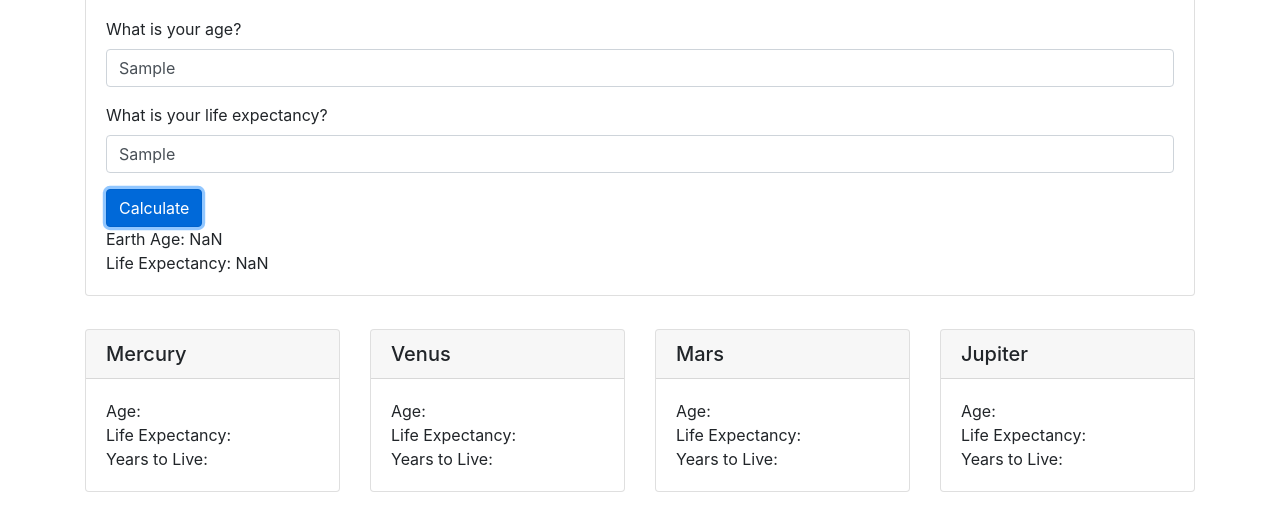
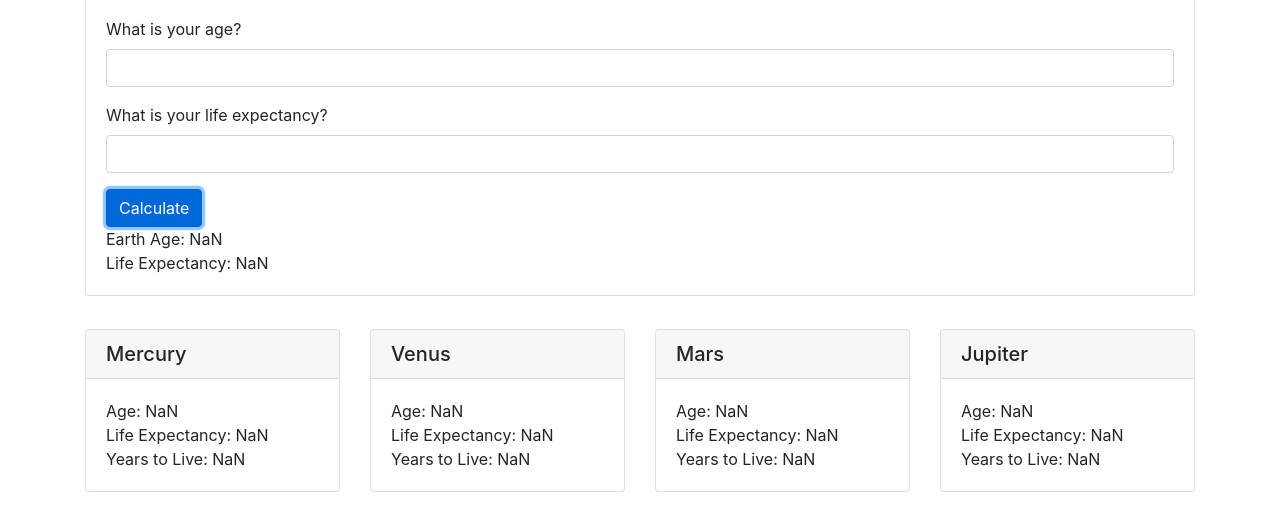
Before and after one commit to krishops/galactic-age, a website built with webpack: page src/index.html in a window 1280 px wide. Both pictures are taken after typing "Sample", "Sample" into the empty fields and a click on the button "Calculate". Shown: the part 63-594 px from the top of the page. Built offline with nearby package versions, Linux system fonts and the light colour scheme.

Commit message:
add UI Logic

```diff
--- a/src/index.html
+++ b/src/index.html
@@ -37,9 +37,9 @@
         <div class="card">
           <h5 class="card-header">Mercury</h5>
           <div class="card-body">
-            <div>Age:</div>
-            <div>Life Expectancy:</div>
-            <div>Years to Live:</div>
+            <div>Age: <span id="ageMercury"></span> </div>
+            <div>Life Expectancy: <span id="mercuryLifeExpectancy"></span> </div>
+            <div>Years to Live: <span id="lifeLeftMercury"></span> </div>
           </div>
         </div>
       </div>
@@ -47,9 +47,9 @@
         <div class="card">
           <h5 class="card-header">Venus</h5>
           <div class="card-body">
-            <div>Age:</div>
-            <div>Life Expectancy:</div>
-            <div>Years to Live:</div>
+            <div>Age: <span id="ageVenus"></span> </div>
+            <div>Life Expectancy: <span id="venusLifeExpectancy"></span> </div>
+            <div>Years to Live: <span id="lifeLeftVenus"></span> </div>
           </div>
         </div>
       </div>
@@ -57,9 +57,9 @@
         <div class="card">
           <h5 class="card-header">Mars</h5>
           <div class="card-body">
-            <div>Age:</div>
-            <div>Life Expectancy:</div>
-            <div>Years to Live:</div>
+            <div>Age: <span id="ageMars"></span> </div>
+            <div>Life Expectancy: <span id="marsLifeExpectancy"></span> </div>
+            <div>Years to Live: <span id="lifeLeftMars"></span> </div>
           </div>
         </div>
       </div>
@@ -67,9 +67,9 @@
         <div class="card">
           <h5 class="card-header">Jupiter</h5>
           <div class="card-body">
-            <div>Age:</div>
-            <div>Life Expectancy:</div>
-            <div>Years to Live:</div>
+            <div>Age: <span id="ageJupiter"></span> </div>
+            <div>Life Expectancy: <span id="jupiterLifeExpectancy"></span> </div>
+            <div>Years to Live: <span id="lifeLeftJupiter"></span> </div>
           </div>
         </div>
       </div>
--- a/src/main.js
+++ b/src/main.js
@@ -10,8 +10,28 @@ $(document).ready(function () {
     event.preventDefault();
     const ageEarth = parseInt($("#current-age").val());
     const lifeExpectancy = parseInt($("#life-expectancy").val());
-    let msFrizzle = new SpaceTraveler(ageEarth, lifeExpectancy);
     $("#ageEarth").text(ageEarth);
     $("#lifeExpectancy").text(lifeExpectancy);
+    let msFrizzle = new SpaceTraveler(ageEarth, lifeExpectancy);
+
+    $("#ageMercury").text(msFrizzle.mercuryCalc());
+    $("#mercuryLifeExpectancy").text(msFrizzle.mercuryLife());
+    $("#lifeLeftMercury").text(msFrizzle.mercuryLifeToLive());
+
+    $("#ageVenus").text(msFrizzle.venusCalc());
+    $("#venusLifeExpectancy").text(msFrizzle.venusLife());
+    $("#lifeLeftVenus").text(msFrizzle.venusLifeToLive());
+
+    $("#ageMars").text(msFrizzle.marsCalc());
+    $("#marsLifeExpectancy").text(msFrizzle.marsLife());
+    $("#lifeLeftMars").text(msFrizzle.marsLifeToLive());
+
+    $("#ageJupiter").text(msFrizzle.jupiterCalc());
+    $("#jupiterLifeExpectancy").text(msFrizzle.jupiterLife());
+    $("#lifeLeftJupiter").text(msFrizzle.jupiterLifeToLive());
+
+    $("form#space-age").trigger("reset");
+
+
   });
 });
```
